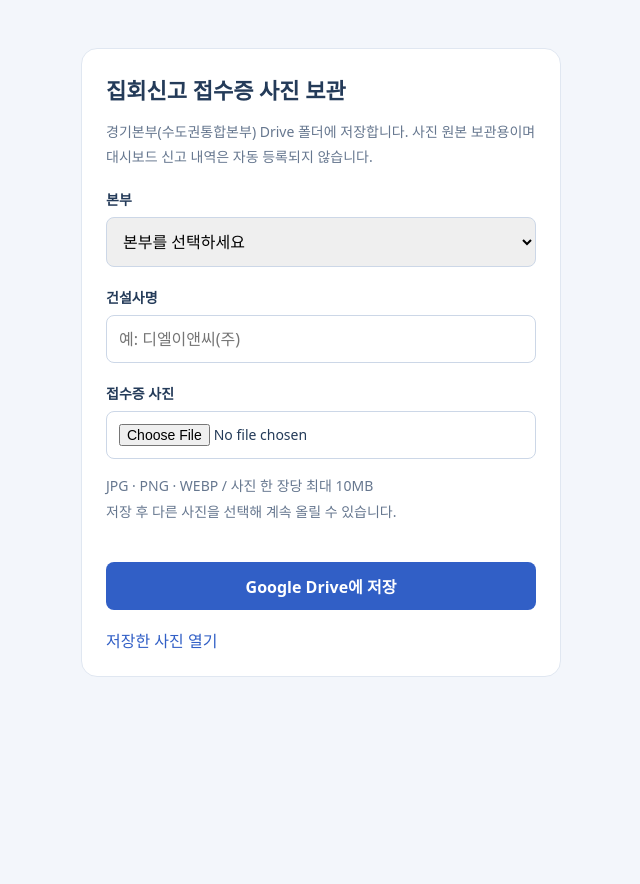
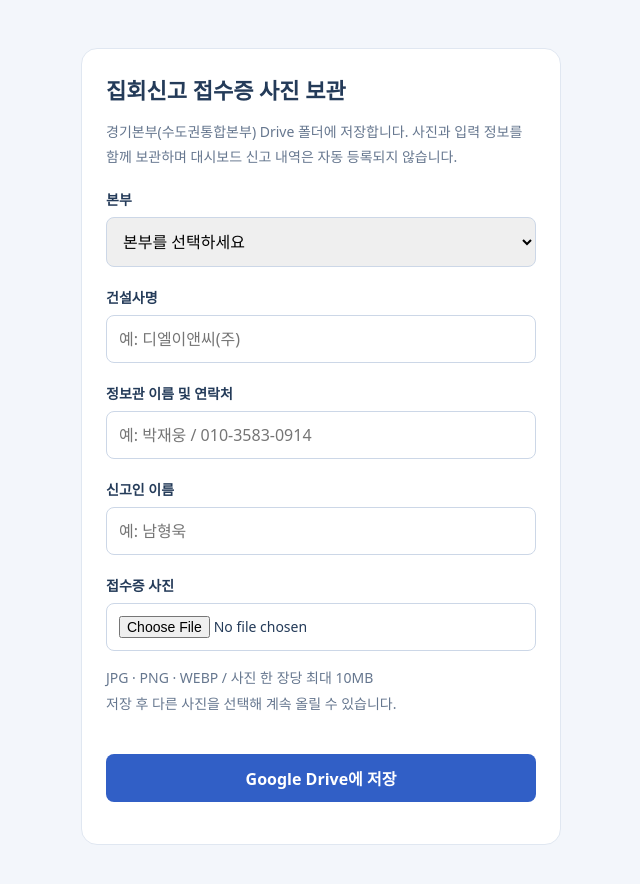
Before and after one commit to hktower226-lang/chunsung, a plain HTML site: page google-drive-upload/Upload.html in a window 1280 px wide. Shown: the whole page, without its empty margins (319-959 px from the left). Before the commit the page ends 800 px from the top, so only its background shows below. Drawn offline with Linux system fonts and the light colour scheme.

Commit message:
Collect officer and reporter details with public receipt submissions

```diff
--- a/google-drive-upload/Upload.html
+++ b/google-drive-upload/Upload.html
@@ -1,14 +1,14 @@
 <!doctype html>
 <html lang="ko"><head><meta charset="utf-8"><base target="_top"><style>
 *{box-sizing:border-box}body{font-family:system-ui,sans-serif;background:#f3f6fb;color:#243b59;margin:0;padding:24px 16px}main{max-width:480px;margin:24px auto;background:white;border:1px solid #e0e7f1;border-radius:16px;padding:24px}h1{font-size:22px;margin:0 0 12px}p{font-size:14px;line-height:1.8;color:#66778f}label{display:block;margin:20px 0 8px;font-size:14px;font-weight:650}input,select,button{font:inherit;width:100%;padding:12px;border-radius:8px;border:1px solid #ccd7e7;min-height:46px}input[type=file]{font-size:14px}button{margin-top:24px;background:#315fc6;border:0;color:#fff;font-weight:700;cursor:pointer}button:disabled{opacity:.55;cursor:wait}#status{white-space:pre-line;margin:18px 0 0;overflow-wrap:anywhere}a{display:block;margin-top:12px;color:#315fc6}input:focus,select:focus,button:focus-visible{outline:2px solid #527fe6;outline-offset:2px}
-</style></head><body><main><h1>집회신고 접수증 사진 보관</h1><p>경기본부(수도권통합본부) Drive 폴더에 저장합니다. 사진 원본 보관용이며 대시보드 신고 내역은 자동 등록되지 않습니다.</p>
-<form id="uploadForm"><label for="headquarters">본부</label><select id="headquarters" name="headquarters" required><option value="">본부를 선택하세요</option>경기본부</option><option>인천본부</option><option>서울본부</option><option>대세충본부</option></select><label for="company">건설사명</label><input id="company" name="company" maxlength="60" placeholder="예: 디엘이앤씨(주)" required><label for="receipt">접수증 사진</label><input id="receipt" name="receipt" type="file" accept="image/jpeg,image/png,image/webp" required><p>JPG · PNG · WEBP / 사진 한 장당 최대 10MB<br>저장 후 다른 사진을 선택해 계속 올릴 수 있습니다.</p><button id="submit" type="submit">Google Drive에 저장</button></form><p id="status" role="status" aria-live="polite"></p><a id="savedLink" hidden rel="noopener noreferrer" target="_blank">저장한 사진 열기</a></main>
+</style></head><body><main><h1>집회신고 접수증 사진 보관</h1><p>경기본부(수도권통합본부) Drive 폴더에 저장합니다. 사진과 입력 정보를 함께 보관하며 대시보드 신고 내역은 자동 등록되지 않습니다.</p>
+<form id="uploadForm"><label for="headquarters">본부</label><select id="headquarters" name="headquarters" required><option value="">본부를 선택하세요</option><option>경기본부</option><option>인천본부</option><option>서울본부</option><option>대세충본부</option></select><label for="company">건설사명</label><input id="company" name="company" maxlength="60" placeholder="예: 디엘이앤씨(주)" required><label for="officerContact">정보관 이름 및 연락처</label><input id="officerContact" name="officerContact" maxlength="120" placeholder="예: 박재웅 / 010-3583-0914" required><label for="reporter">신고인 이름</label><input id="reporter" name="reporter" maxlength="60" placeholder="예: 남형욱" required><label for="receipt">접수증 사진</label><input id="receipt" name="receipt" type="file" accept="image/jpeg,image/png,image/webp" required><p>JPG · PNG · WEBP / 사진 한 장당 최대 10MB<br>저장 후 다른 사진을 선택해 계속 올릴 수 있습니다.</p><button id="submit" type="submit">Google Drive에 저장</button></form><p id="status" role="status" aria-live="polite"></p></main>
 <script>
-const form=document.getElementById('uploadForm'),button=document.getElementById('submit'),status=document.getElementById('status'),link=document.getElementById('savedLink');
+const form=document.getElementById('uploadForm'),button=document.getElementById('submit'),status=document.getElementById('status');
 form.addEventListener('submit',event=>{
  event.preventDefault();if(button.disabled||!form.reportValidity())return;const file=form.receipt.files[0];
  if(!file||!file.size||file.size>10*1024*1024){status.textContent='10MB 이하의 사진을 선택해 주세요.';return}
- link.hidden=true;button.disabled=true;status.textContent='저장 중입니다. 창을 닫지 마세요.';
- google.script.run.withSuccessHandler(result=>{button.disabled=false;status.textContent='저장 완료\n'+result.name;link.href=result.url;link.hidden=false;form.receipt.value='';}).withFailureHandler(error=>{button.disabled=false;status.textContent='저장 실패: '+(error.message||'다시 시도해 주세요.');}).uploadReceipt(form);
+ button.disabled=true;status.textContent='저장 중입니다. 창을 닫지 마세요.';
+ google.script.run.withSuccessHandler(result=>{button.disabled=false;status.textContent='접수가 완료되었습니다.\n'+result.name+'\n사진과 입력 정보가 담당자 Drive에 저장되었습니다.';form.reset();}).withFailureHandler(error=>{button.disabled=false;status.textContent='저장 실패: '+(error.message||'다시 시도해 주세요.');}).uploadReceipt(form);
 });
 </script></body></html>
```
Also changed, not shown: 3 other files.
